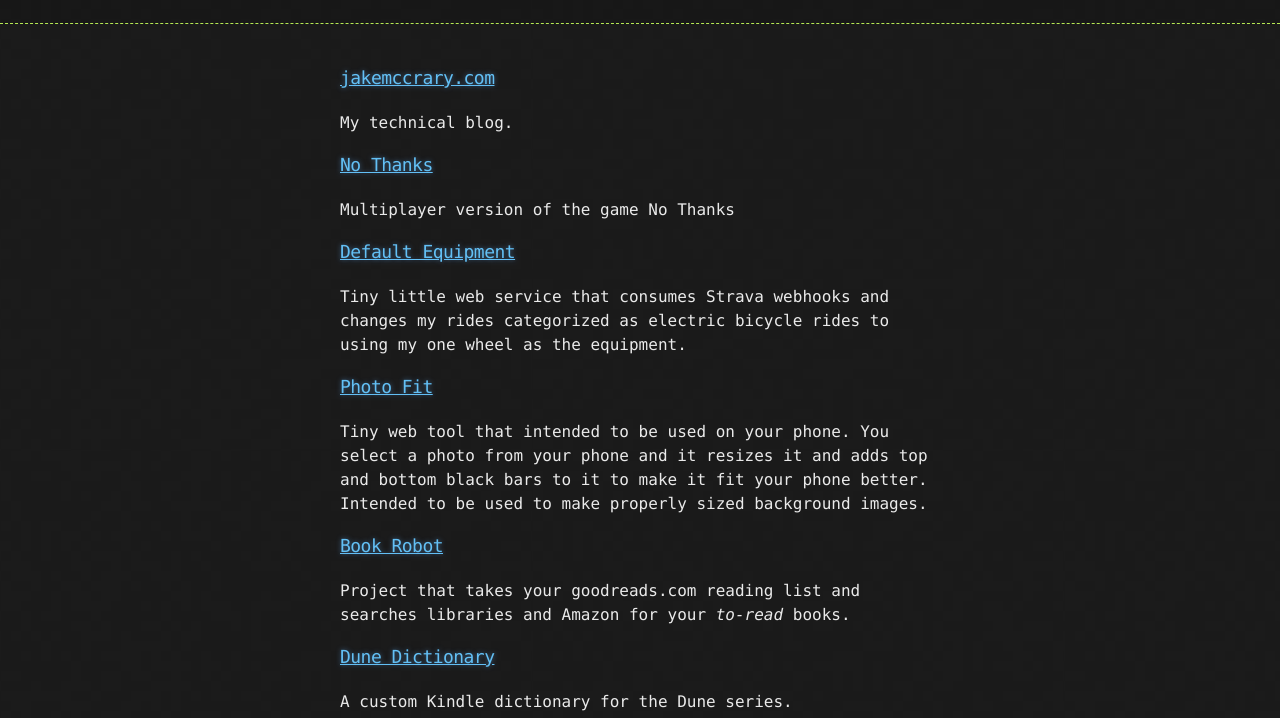
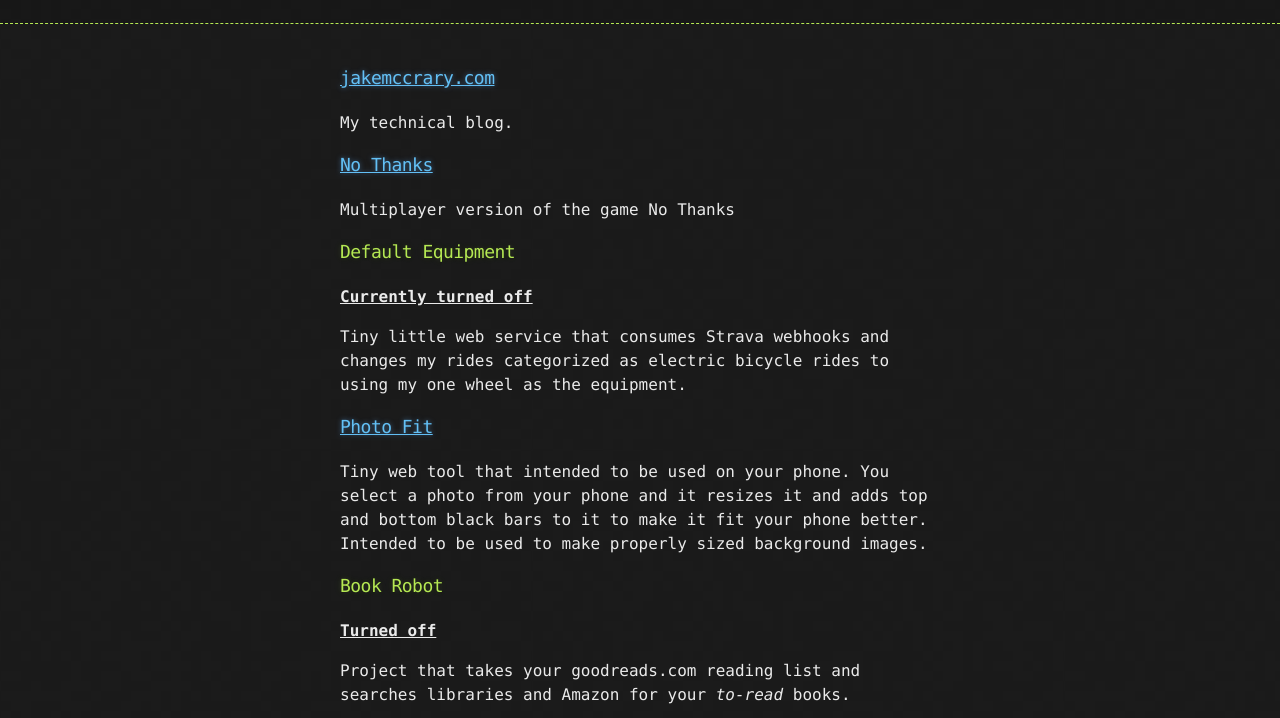
Before and after one commit to jakemcc/jakemcc.github.io, a plain HTML site: page index.html in a window 1280 px wide. Shown: the part 82-800 px from the top of the page. Drawn offline with Linux system fonts and the light colour scheme.

Commit message:
comment on turned off projects

```diff
--- a/index.html
+++ b/index.html
@@ -44,7 +44,8 @@
           </div>
 
           <div class="project">
-            <h3><a href="https://default-equipment.herokuapp.com/">Default Equipment</a></h3>
+            <h3>Default Equipment</a></h3>
+            <p><b><u>Currently turned off</u></b></p>
             <p>Tiny little web service that consumes Strava webhooks and changes my rides categorized as electric bicycle rides to using my one wheel as the equipment.</p>
           </div>
 
@@ -54,7 +55,8 @@
           </div>
 
           <div class="project">
-            <h3><a href="https://bookrobot.jake.in">Book Robot</a></h3>
+            <h3>Book Robot</h3>
+            <p><b><u>Turned off</u></b></p>
             <p>Project that takes your goodreads.com reading list and
               searches libraries and Amazon for your <em>to-read</em>
               books.</p>
```
